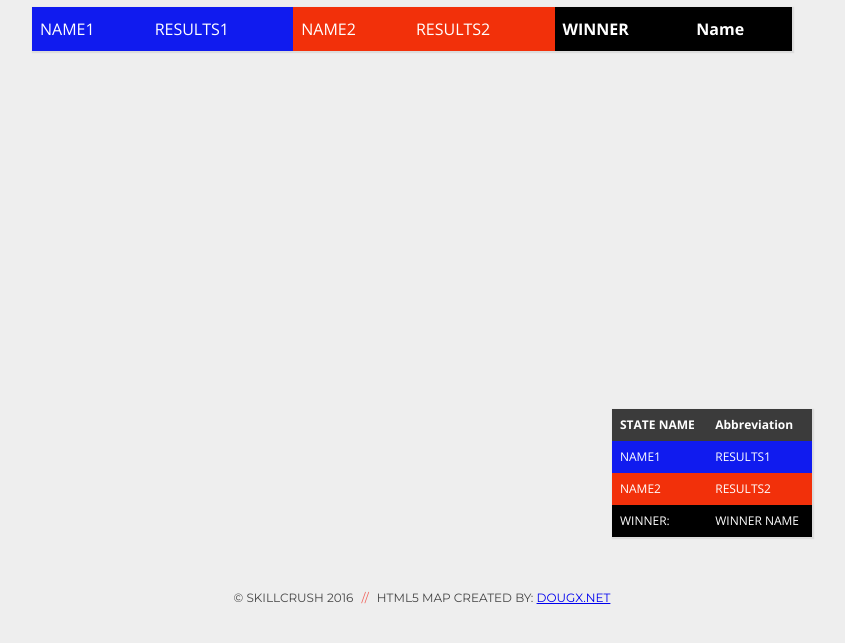
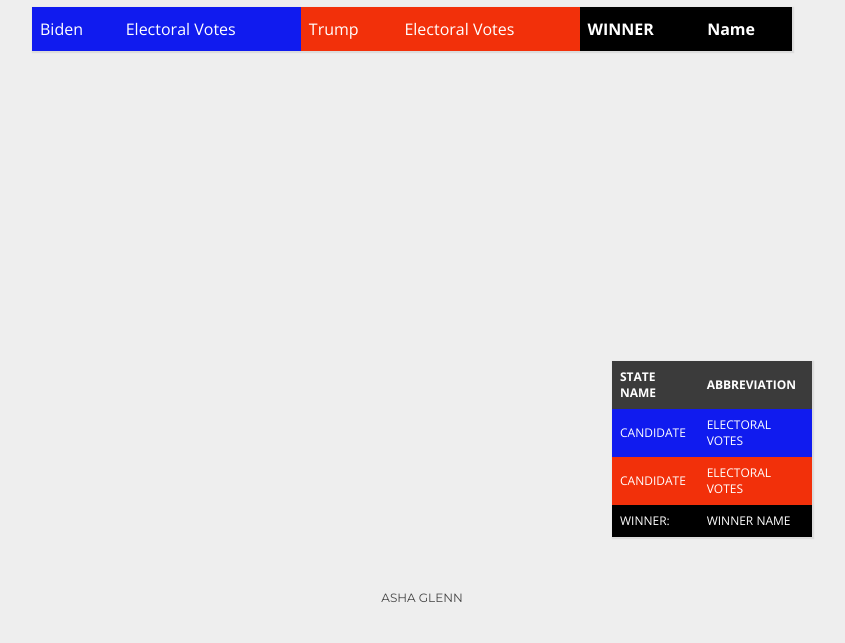
Before and after one commit to ashaglenn/election-map, a plain HTML site: page index.html in a window 1280 px wide. Shown: the part 117-760 px from the top of the page, without its empty margins (218-1063 px from the left). Drawn offline with nearby package versions, Linux system fonts and the light colour scheme; a script that the page names is missing.

Commit message:
Update index.html

```diff
--- a/index.html
+++ b/index.html
@@ -22,17 +22,17 @@
         <theader>
           <tr>
             <th>STATE NAME</th>
-            <th>Abbreviation</th>
+            <th>ABBREVIATION</th>
           </tr>
         </theader>
         <tbody>
           <tr>
-            <td class="name-1">NAME1</td>
-            <td class="name-1">RESULTS1</td>
+            <td class="name-1">CANDIDATE</td>
+            <td class="name-1">ELECTORAL VOTES</td>
           </tr>
           <tr>
-            <td class="name-2">NAME2</td>
-            <td class="name-2">RESULTS2</td>
+            <td class="name-2">CANDIDATE</td>
+            <td class="name-2">ELECTORAL VOTES</td>
           </tr>
           <tr>
             <td class="winner">WINNER:</td>
@@ -44,10 +44,10 @@
       <table id='countryResults' style="position:absolute; top:10px; left:10px;">
         <tbody>
           <tr>
-            <td class="name-1">NAME1</td>
-            <td class="name-1">RESULTS1</td>
-            <td class="name-2">NAME2</td>
-            <td class="name-2">RESULTS2</td>
+            <td class="name-1">Biden</td>
+            <td class="name-1">Electoral Votes</td>
+            <td class="name-2">Trump</td>
+            <td class="name-2">Electoral Votes</td>
             <th>WINNER</th>
             <th>Name</th>
           </tr>
@@ -57,7 +57,7 @@
     </div>
     <br clear="all">
     <footer>
-      <p>&copy; Skillcrush 2016 <span>//</span> HTML5 Map Created By: <a href="http://dougx.net/map/usmap.html" target="_blank">DougX.net</a></p>
+      <p>Asha Glenn</p>
     </footer>
 
   </div>
```
